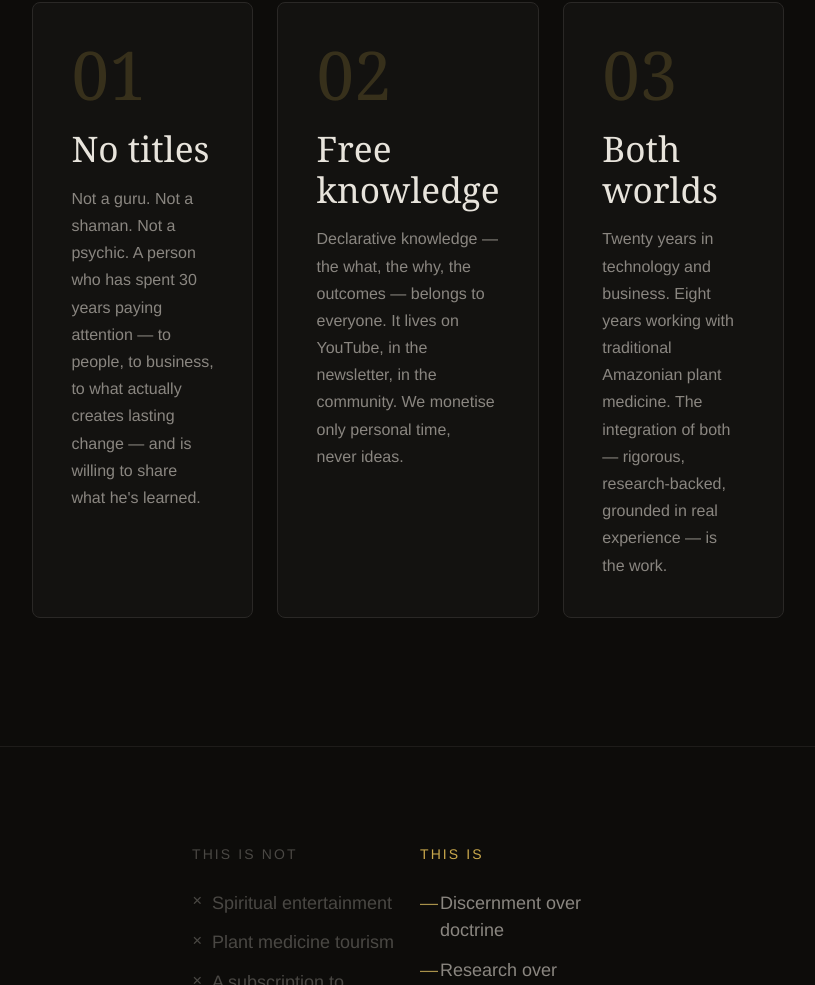
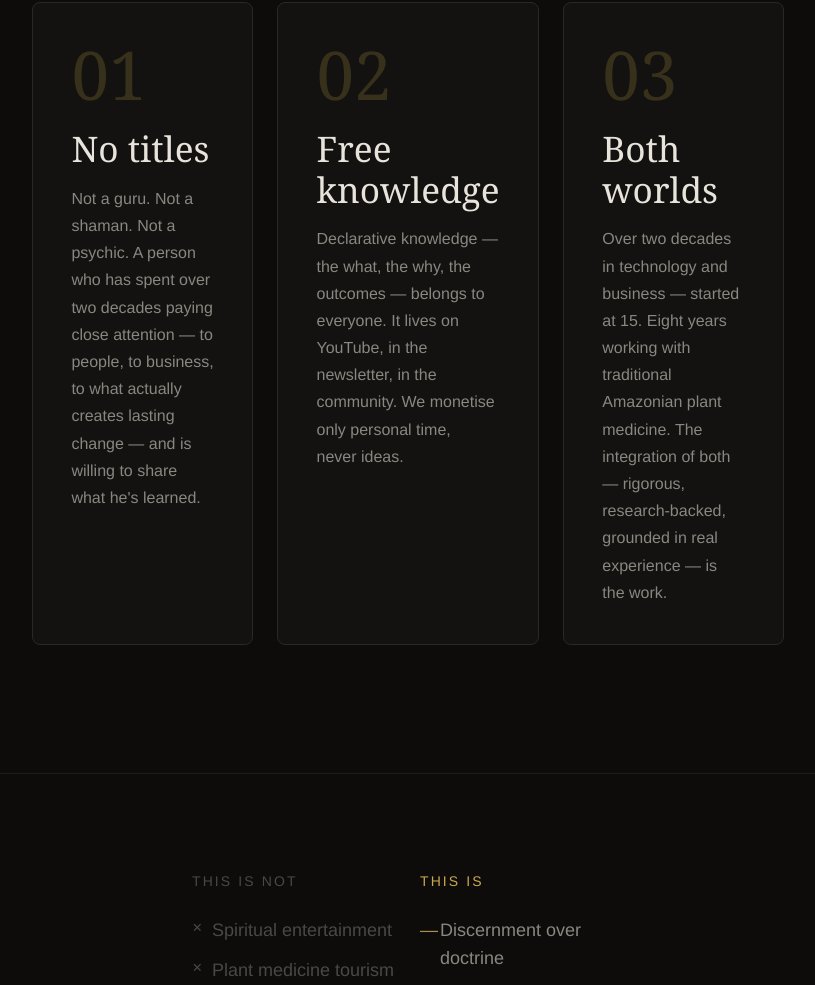
Before and after one commit to craciunlabs/theholistic-io, a plain HTML site: page index.html in a window 1280 px wide. Shown: the part 1404-2389 px from the top of the page, without its empty margins (232-1047 px from the left). Drawn offline with Linux system fonts and the light colour scheme; a web font is replaced by a local one.

Commit message:
Fix: 20/30 years → over two decades (started at 15, now 38)

```diff
--- a/index.html
+++ b/index.html
@@ -114,7 +114,7 @@
         <div class="pillar">
           <p class="pillar-number">01</p>
           <h2 class="pillar-title">No titles</h2>
-          <p class="pillar-body">Not a guru. Not a shaman. Not a psychic. A person who has spent 30 years paying attention — to people, to business, to what actually creates lasting change — and is willing to share what he's learned.</p>
+          <p class="pillar-body">Not a guru. Not a shaman. Not a psychic. A person who has spent over two decades paying close attention — to people, to business, to what actually creates lasting change — and is willing to share what he's learned.</p>
         </div>
 
         <div class="pillar">
@@ -126,7 +126,7 @@
         <div class="pillar">
           <p class="pillar-number">03</p>
           <h2 class="pillar-title">Both worlds</h2>
-          <p class="pillar-body">Twenty years in technology and business. Eight years working with traditional Amazonian plant medicine. The integration of both — rigorous, research-backed, grounded in real experience — is the work.</p>
+          <p class="pillar-body">Over two decades in technology and business — started at 15. Eight years working with traditional Amazonian plant medicine. The integration of both — rigorous, research-backed, grounded in real experience — is the work.</p>
         </div>
 
       </div>
```
Also changed, not shown: README.md.
